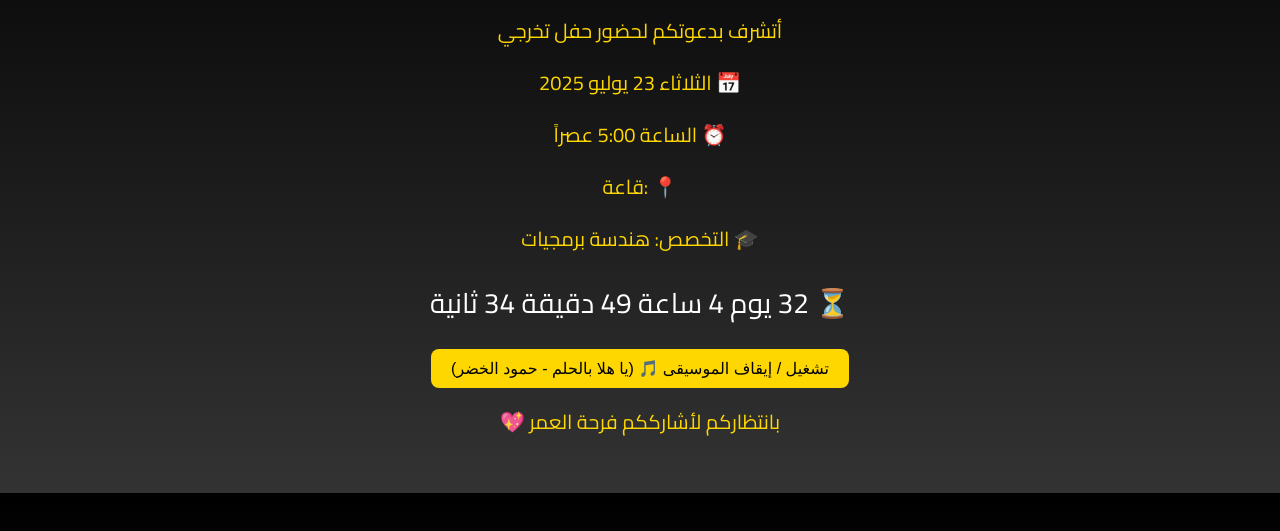
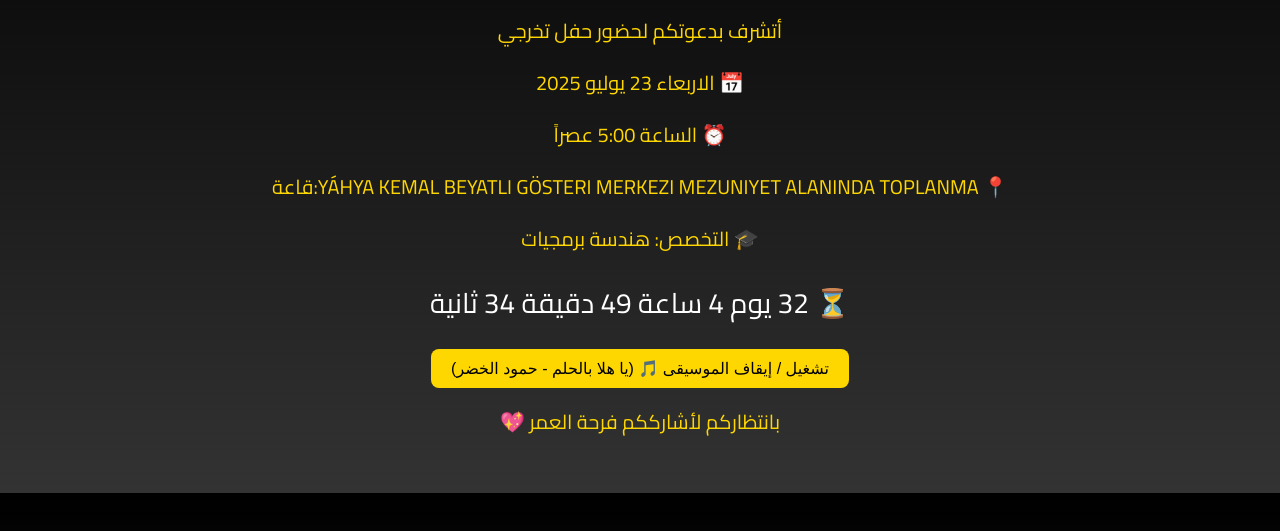
Before and after one commit to gehan134/graduation-invite, a plain HTML site: page index.html in a window 1280 px wide. Shown: the part 185-716 px from the top of the page. Drawn offline with Linux system fonts and the light colour scheme.

Commit message:
Update index.html

```diff
--- a/index.html
+++ b/index.html
@@ -48,15 +48,15 @@
     <h1>🎓 دعوة خاصة لحفل تخرجي 🎓</h1>
     <p class="details">بعد سنوات من الجد والاجتهاد... حان وقت الاحتفال!</p>
     <p class="details">أتشرف بدعوتكم لحضور حفل تخرجي</p>
-    <p class="details">📅 الثلاثاء 23 يوليو 2025</p>
+    <p class="details">📅 الاربعاء 23 يوليو 2025</p>
     <p class="details">⏰ الساعة 5:00 عصراً</p>
-    <p class="details">📍  :قاعة</p>
+    <p class="details">📍  YÁHYA KEMAL BEYATLI GÖSTERI MERKEZI MEZUNIYET ALANINDA TOPLANMA:قاعة</p>
     <p class="details">🎓 التخصص: هندسة برمجيات</p>
 
     <div id="countdown"></div>
 
     <div class="music-control">
-        <audio id="bg-music" src="https://ia801004.us.archive.org/15/items/ya-hala-bel7elm/ya-hala-bel7elm.mp3"></audio>
+      <audio id="bg-music" src="https://www.soundhelix.com/examples/mp3/SoundHelix-Song-1.mp3"></audio>
         <button onclick="toggleMusic()">تشغيل / إيقاف الموسيقى 🎵 (يا هلا بالحلم - حمود الخضر)</button>
     </div>
 
```
